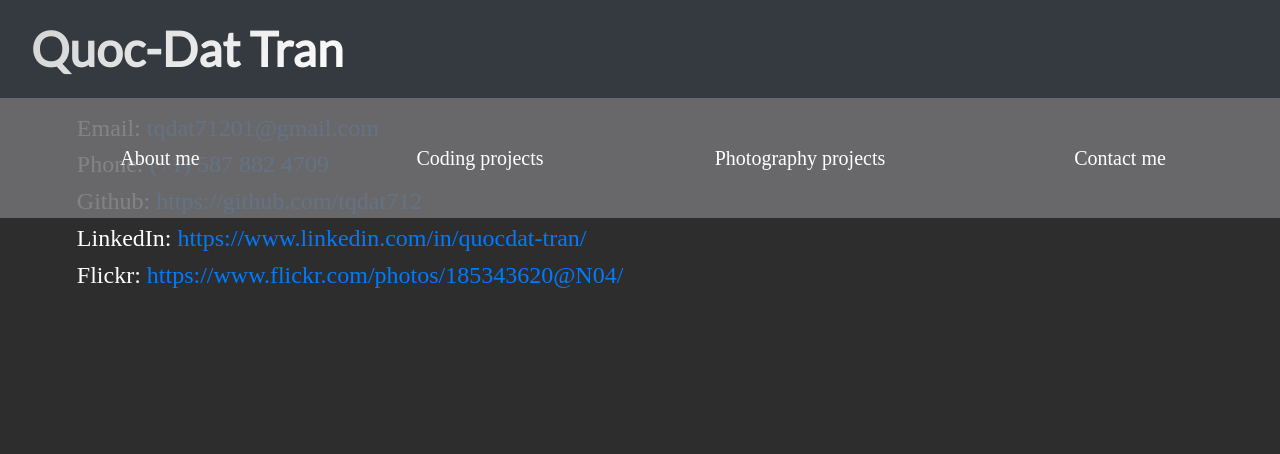
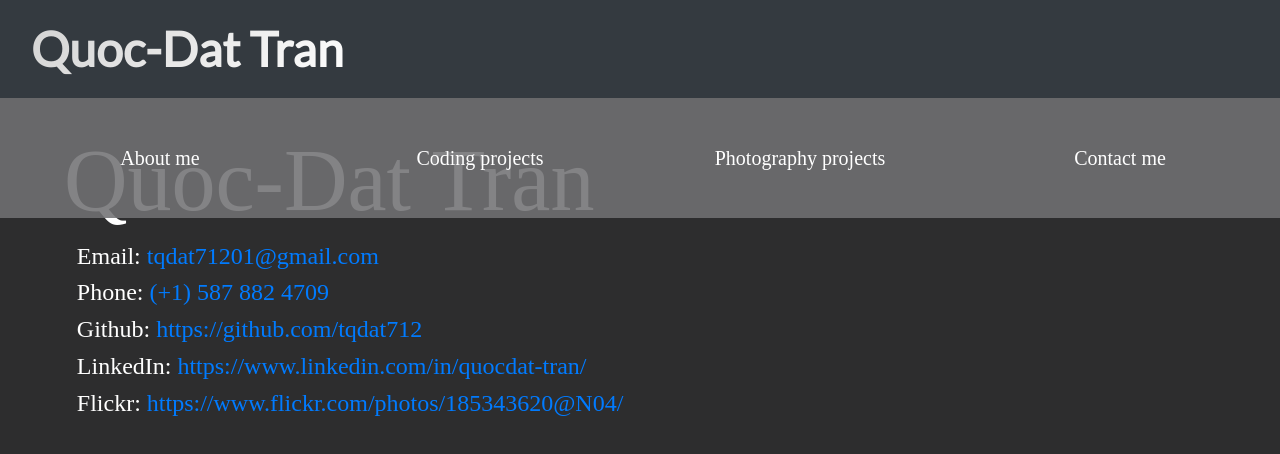
Before and after one commit to tqdat712/quocdat_tran.github.io, a plain HTML site: page contact.html in a window 1280 px wide. Drawn offline with nearby package versions, Linux system fonts and the light colour scheme; a web font is replaced by a local one.

Commit message:
Add files via upload

```diff
--- a/contact.html
+++ b/contact.html
@@ -29,7 +29,7 @@
         </div>
     </div>
 
-    <h1 style="color:white; padding-left: 5%; font-size: 550%;">Quoc-Dat Tran</h1>
+    <h1 style="color:white; padding-left: 5%; padding-top:10%; font-size: 550%;">Quoc-Dat Tran</h1>
             <div style="justify-content: start;">
                 <h2 style="color:white; padding-left: 6%; font-size: 150%">Email: <a href="mailto:tqdat71201@gmail.com" target="_blank">tqdat71201@gmail.com</a></h2>
                 <h2 style="color:white; padding-left: 6%; font-size: 150%">Phone: <a href="tel:+1-587-882-4709" target="_blank">(+1) 587 882 4709</a></h2>
```
